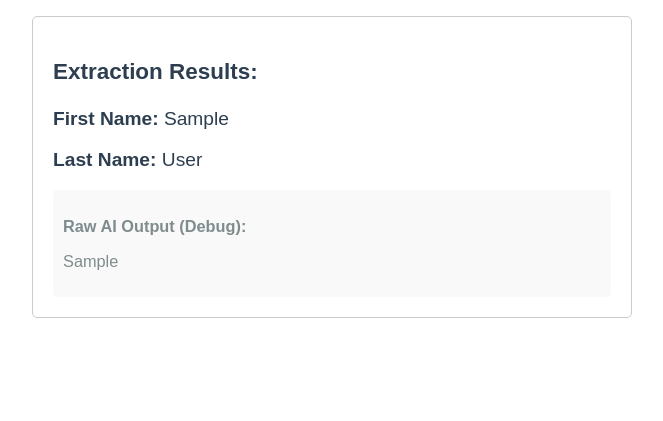
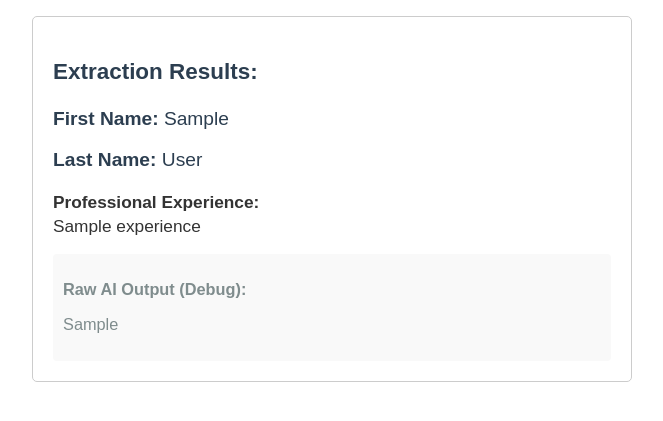
Before and after one commit to lightningexperience/docai_demo, a Flask app: template templates/index.html in a window 1280 px wide. Shown: the part 230-651 px from the top of the page, without its empty margins (8-671 px from the left). Run offline with Flask 3, Linux system fonts and the light colour scheme; the template is opened without the code that fills it: most values are stand-ins (such as "Sample title", 1, 10 or a date in 2020).

Commit message:
Add professional experience section to index.html

```diff
--- a/templates/index.html
+++ b/templates/index.html
@@ -7,6 +7,7 @@
         .box { border: 1px solid #ccc; padding: 20px; border-radius: 5px; margin-top: 20px;}
         .error { color: red; font-weight: bold; }
         .result { font-size: 1.2em; color: #2c3e50; }
+        .experience-box { margin-top: 15px; font-size: 0.9em; line-height: 1.4; color: #333; }
         .debug-data { font-size: 0.85em; color: #7f8c8d; background-color: #f9f9f9; padding: 10px; border-radius: 4px; margin-top: 15px; word-wrap: break-word;}
     </style>
 </head>
@@ -33,6 +34,11 @@
             <p><strong>First Name:</strong> {{ data.first_name }}</p>
             <p><strong>Last Name:</strong> {{ data.last_name }}</p>
 
+            <div class="experience-box">
+                <strong>Professional Experience:</strong><br>
+                {{ data.experience }}
+            </div>
+
             <div class="debug-data">
                 <p><strong>Raw AI Output (Debug):</strong></p>
                 <p>{{ data.raw_data }}</p>
```
